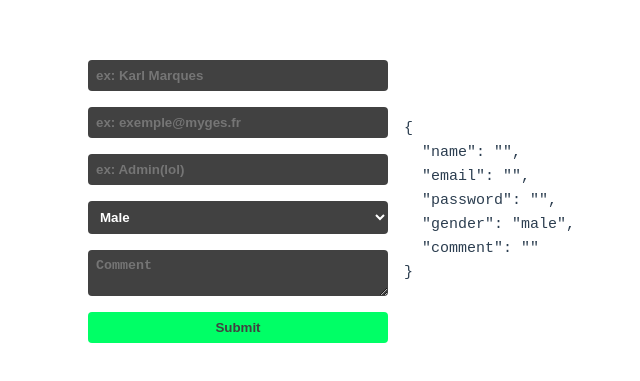
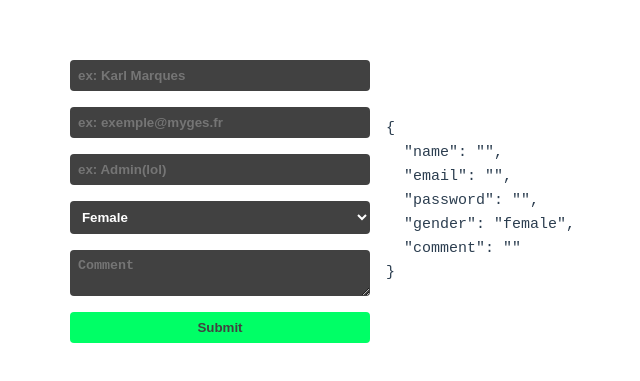
Before and after one commit to TheHikuro/esgi-formik, a Vue app: page / in a window 1280 px wide. Shown: the part 199-580 px from the top of the page, without its empty margins (65-705 px from the left). Built offline with nearby package versions, Linux system fonts and the light colour scheme.

Commit message:
Fix Handle submit

```diff
--- a/src/App.vue
+++ b/src/App.vue
@@ -1,16 +1,15 @@
 <script setup>
 import Formik from './components/Formik.vue';
 import InputCustom from './components/InputCustom.vue';
-import { reactive } from 'vue';
 import * as yup from "yup";
 
-const initialValues = reactive({
+const initialValues = {
   name: "",
   email: "",
   password: "",
-  gender: "male",
+  gender: "female",
   comment: "",
-});
+};
 
 const validationSchema = yup.object({
   name: yup.string().required(),
@@ -21,14 +20,14 @@ const validationSchema = yup.object({
 });
 
 const onSubmit = (values) => {
-  console.log('test');
+  console.log(values);
 };
 
 </script>
 
 <template v-slot="defaut">
   <div class="main-container">
-    <Formik :initial-values="initialValues" :validation-schema="validationSchema" :on-submit="onSubmit">
+    <Formik :initialValues="initialValues" :validationSchema="validationSchema" :onSubmit="onSubmit">
       <InputCustom name="name" as='input' label="Name" placeholder="ex: Karl Marques" />
       <InputCustom name="email" as="input" label="Email" placeholder="ex: exemple@myges.fr" />
       <InputCustom name="password" as="input" label="Password" placeholder="ex: Admin(lol)" type="password" />
--- a/src/components/Formik.vue
+++ b/src/components/Formik.vue
@@ -16,22 +16,18 @@ const props = defineProps({
     },
 });
 
-const formValues = reactive(props.initialValues);
-provide("formValues", formValues);
+const values = reactive(props.initialValues);
+provide("values", values);
 
-const handleChangeValue = (name, value) => {
-    formValues[name] = value;
-};
-
-const handleSubmit = () => {
-    console.log(formValues);
-    props.onSubmit(formValues);
+const handleSubmit = (event) => {
+    event.preventDefault();
+    props.onSubmit(values);
 };
 
 </script>
 
 <template>
     <form @submit.prevent="handleSubmit">
-        <slot :value="formValues" :set-value="handleChangeValue" />
+        <slot />
     </form>
 </template>
--- a/src/components/InputCustom.vue
+++ b/src/components/InputCustom.vue
@@ -1,6 +1,5 @@
 <script setup>
 import { inject } from 'vue';
-
 
 const props = defineProps({
     as: {
@@ -11,14 +10,21 @@ const props = defineProps({
         type: String,
         required: true,
     },
+    label: {
+        type: String,
+        required: false,
+    },
+    value: {
+        type: String,
+        required: false,
+    },
 });
 
-const formValues = inject('formValues');
-
+const values = inject('values');
 </script>
 
 <template>
-    <component :is="as" :name="name" :value="formValues[props.name]">
+    <component :is="as" :name="name" :value="values[name]" @input="$emit('input', $event.target.value)">
         <slot />
     </component>
 </template>
```
